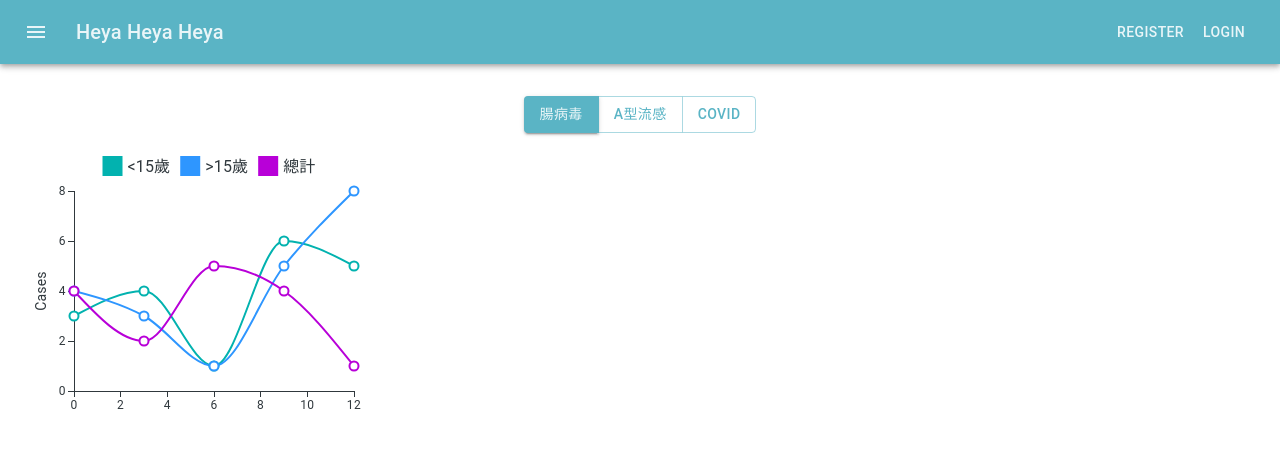
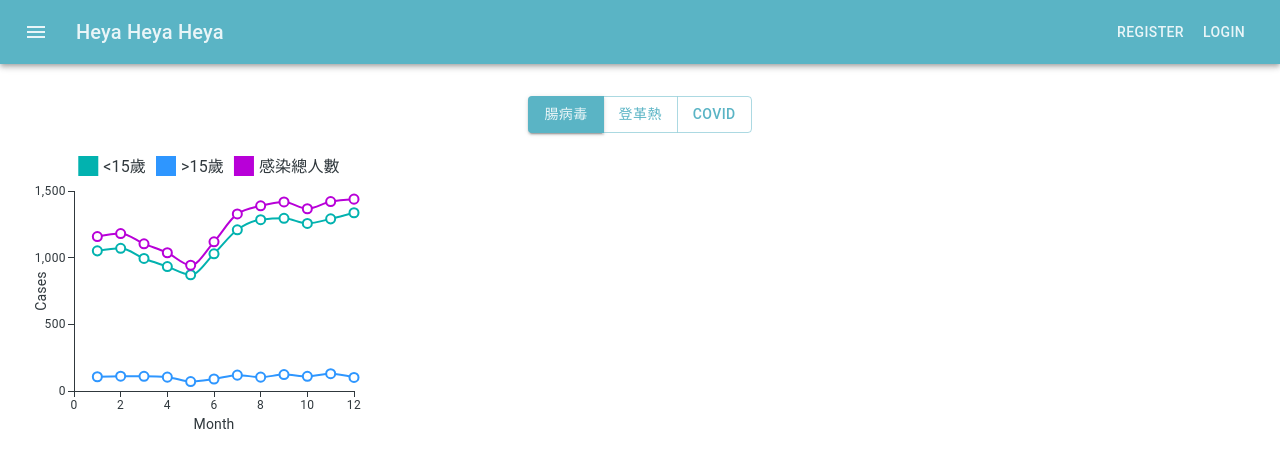
Before and after one commit to Enfest/Bruh, a React (Create React App) app in the folder web/: page /test in a window 1280 px wide. Shown: the top 468 px of the page. Built offline with nearby package versions, Linux system fonts and the light colour scheme; no server answers.

Commit message:
add different data in chart

```diff
--- a/web/src/components/FluButton.jsx
+++ b/web/src/components/FluButton.jsx
@@ -15,9 +15,9 @@ const FluButton = ({ handleClick, fluType }) => {
     <Button
       key="two"
       onClick={(e) => handleClick(e.currentTarget.textContent)}
-      variant={fluType == "A型流感" ? "contained" : "outlined"}
+      variant={fluType == "登革熱" ? "contained" : "outlined"}
     >
-      A型流感
+      登革熱
     </Button>,
     <Button
       key="three"
--- a/web/src/components/FluChart.jsx
+++ b/web/src/components/FluChart.jsx
@@ -1,36 +1,22 @@
 import React, { useEffect } from "react";
 import { LineChart } from "@mui/x-charts/LineChart";
 
-const FluChart = (fluType) => {
-  const lineChartsParams = {
-    series: [
-      {
-        id: "series-1",
-        data: [3, 4, 1, 6, 5],
-        label: "<15歲",
-      },
-      {
-        id: "series-2",
-        data: [4, 3, 1, 5, 8],
-        label: ">15歲",
-      },
-      {
-        id: "series-3",
-        data: [4, 2, 5, 4, 1],
-        label: "總計",
-      },
-    ],
-    xAxis: [{ data: [0, 3, 6, 9, 12], scaleType: "linear", id: "axis1" }],
-    height: 300,
-    width: 380,
-  };
-
+const FluChart = ({ fluType, fluData }) => {
+  console.log(fluType, "dd");
   return (
     <>
       <LineChart
-        xAxis={[{ data: [1, 2, 3, 4, 5, 6, 7, 8, 9, 10, 11, 12], label: "Month" }]}
         yAxis={[{ label: "Cases", scaleType: "linear", id: "axis2" }]}
-        {...lineChartsParams}
+        series={fluData}
+        xAxis={[
+          {
+            data: [12, 11, 10, 9, 8, 7, 6, 5, 4, 3, 2, 1],
+            label: "Month",
+            id: "axis1",
+          },
+        ]}
+        height={300}
+        width={380}
       />
     </>
   );
--- a/web/src/containers/Test.jsx
+++ b/web/src/containers/Test.jsx
@@ -1,47 +1,57 @@
 import Box from "@mui/material/Box";
 import React, { useEffect } from "react";
-import { LineChart } from "@mui/x-charts/LineChart";
-import data from "../../../stomach.json";
-import Stack from "@mui/material/Stack";
-import Button from "@mui/material/Button";
-import ButtonGroup from "@mui/material/ButtonGroup";
 import FluButton from "../components/FluButton";
 import FluChart from "../components/FluChart";
+const series1 = [
+  {
+    id: "series-1",
+    data: [1337, 1291, 1257, 1295, 1285, 1209, 1029, 872, 933, 994, 1070, 1051],
+    label: "<15歲",
+  },
+  {
+    id: "series-2",
+    data: [102, 130, 110, 123, 104, 119, 90, 71, 104, 110, 111, 107],
+    label: ">15歲",
+  },
+  {
+    id: "series-3",
+    data: [1439, 1421, 1367, 1418, 1389, 1328, 1119, 943, 1037, 1104, 1181, 1158],
+    label: "感染總人數",
+  },
+]; //腸病毒
+const series2 = [{ label: "感染人數s", data: [25, 12, 31, 7, 7, 2, 4, 6, 6, 2, 4, 11] }]; //登革熱
+const series3 = [
+  {
+    label: "感染人數",
+    data: [191, 120, 130, 151, 170, 309, 290, 141, 298, 579, 876, 345],
+  },
+]; // COVID;
 const Test = () => {
-  console.log(data);
   const [fluType, setFluType] = React.useState("腸病毒");
+  const [fluData, setFluData] = React.useState([
+    { label: "感染人數", data: [25, 12, 31, 7, 7, 2, 4, 6, 6, 2, 4, 11] },
+  ]);
   const handleClick = (e) => {
     setFluType(e);
   };
+
   useEffect(() => {
-    console.log(fluType);
+    if (fluType == "腸病毒") {
+      setFluData(series1);
+    } else if (fluType == "登革熱") {
+      setFluData(series2);
+    } else {
+      setFluData(series3);
+    }
   }, [fluType]);
-  const lineChartsParams = {
-    series: [
-      {
-        id: "series-1",
-        data: [3, 4, 1, 6, 5],
-        label: "<15歲",
-      },
-      {
-        id: "series-2",
-        data: [4, 3, 1, 5, 8],
-        label: ">15歲",
-      },
-      {
-        id: "series-3",
-        data: [4, 2, 5, 4, 1],
-        label: "總計",
-      },
-    ],
-    xAxis: [{ data: [0, 3, 6, 9, 12], scaleType: "linear", id: "axis1" }],
-    height: 400,
-  };
+  useEffect(() => {
+    console.log(fluData);
+  }, [fluData]);
   return (
     <Box sx={{ width: "100%", alignContent: "space-around" }}>
       <FluButton handleClick={handleClick} fluType={fluType} />
 
-      <FluChart fluType={fluType} />
+      <FluChart fluType={fluType} fluData={fluData} />
     </Box>
   );
 };
```
Also changed, not shown: 1 other file (tests, documents, lock files or other folders).
